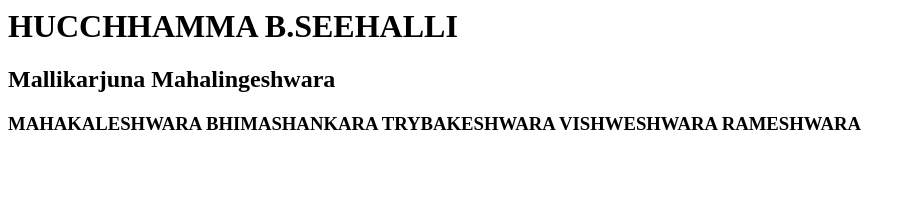
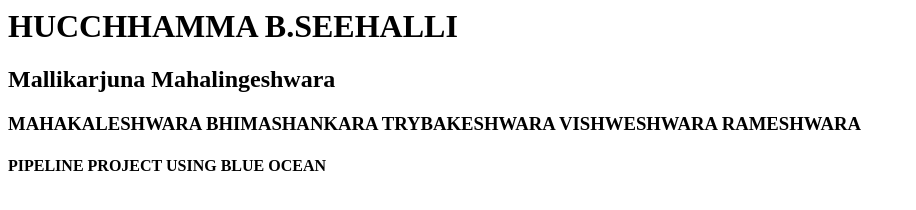
Before and after one commit to awsrohit2324/jenkinspract, a plain HTML site: page index.html in a window 1280 px wide. Shown: the whole page, without its empty margins (0-916 px from the left). Drawn offline with Linux system fonts and the light colour scheme.

Commit message:
Update index.html

```diff
--- a/index.html
+++ b/index.html
@@ -1,3 +1,4 @@
 <h1> HUCCHHAMMA B.SEEHALLI</h1>
 <h2> Mallikarjuna Mahalingeshwara</h2>
 <h3> MAHAKALESHWARA BHIMASHANKARA TRYBAKESHWARA VISHWESHWARA RAMESHWARA</h3>
+<h4> PIPELINE PROJECT USING BLUE OCEAN</h4>
```
